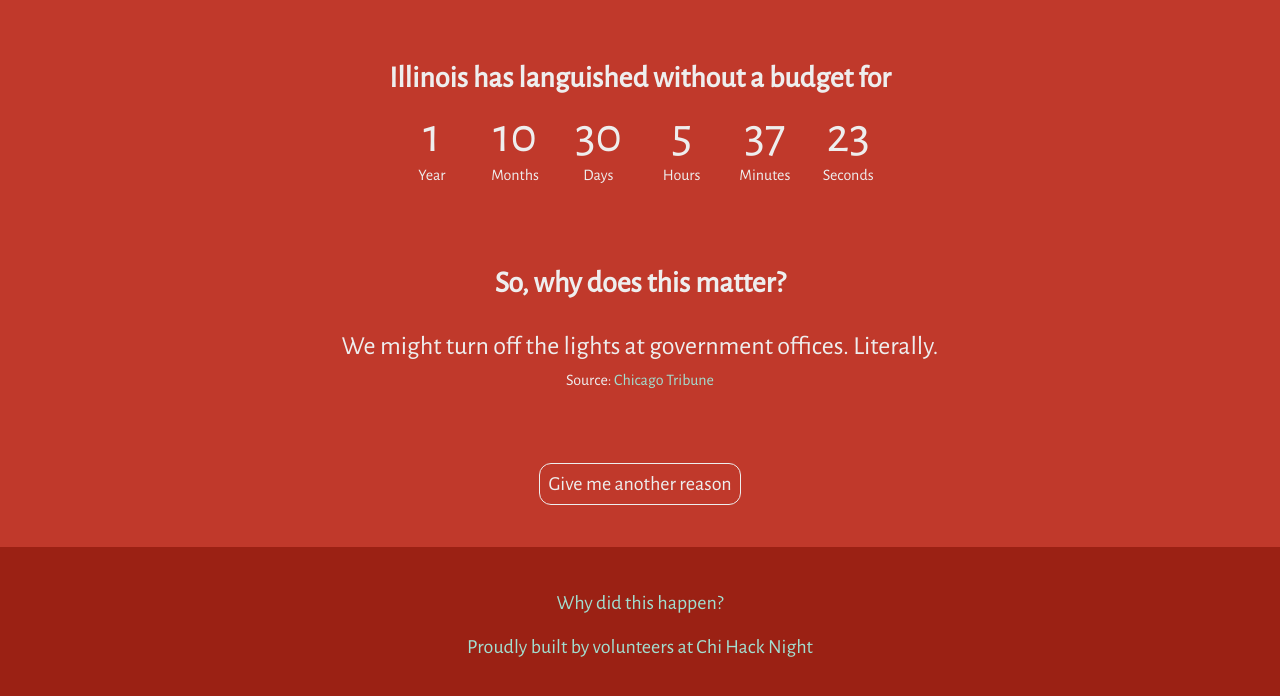
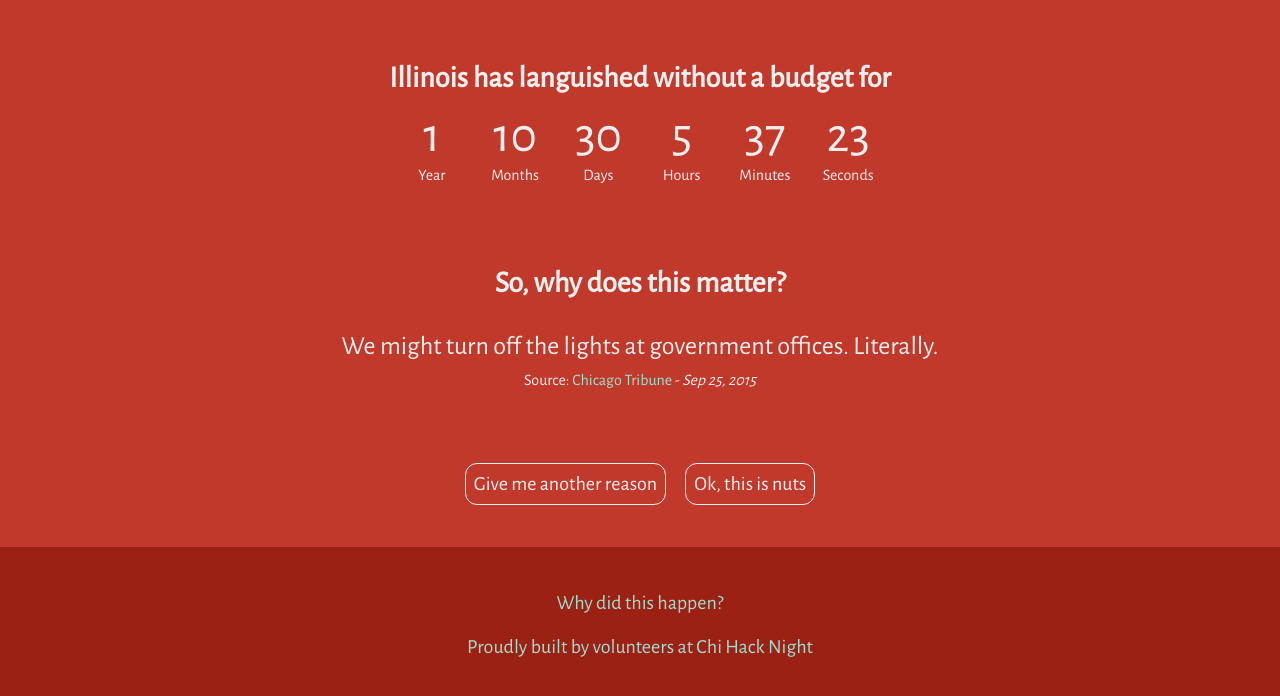
Before and after one commit to chihacknight/il-budget-clock, a Jekyll site: the page built from index.html, in a window 1280 px wide. Shown: the top 696 px of the page. Built offline with Jekyll 4.4.1, drawn with Linux system fonts in a browser that asks for light colours; some of the changed lines change nothing that is shown.

Commit message:
updated list of reasons, added dates to articles, added back in calls to action

```diff
--- a/index.html
+++ b/index.html
@@ -44,10 +44,10 @@ layout: default
 
     <button class="btn" id="more">
         Give me another reason
-    </button><!--
+    </button>
     <button class="btn" id="call-to-action-btn">
         Ok, this is nuts
-    </button> -->
+    </button>
     <br/><br/>
 </div>
 
@@ -55,9 +55,8 @@ layout: default
 <div id="do-something">
     <p class="h2">Don't just read &mdash; here are some ways you can <i>act</i></p>
 
-    <p><strong>Contact Illinois politicians</strong> and tell them that Illinois needs a budget <i>ASAP</i>. <br />Hit up Rauner at (217) 782-0244, Madigan at (217) 782-5350, or <a href="http://openstates.org/find_your_legislator/">look up your state reps</a>.</p>
-    <p><strong><a href="https://docs.google.com/forms/d/1qasyPyZr3BbWF1v2w59VvtvwiDpsldm_bwH6rnTiEdI/viewform">Contribute your story</a></strong> of how the Illinois budget crisis has affected you. We'll add it to this site!</p>
-    <p><strong>Spread the word!</strong> Share this site on social media and comment using #ticktockIL.</p>
+    <p><strong>Contact Illinois politicians</strong> and tell them that Illinois needs a budget <i>ASAP</i>. <br />Call Gov Rauner's office at (217) 782-0244, House Speaker Madigan at (217) 782-5350, or <a target='_blank' href="http://myreps.datamade.us/">look up your state reps</a>.</p>
+    <p><strong>Spread the word!</strong> Share this site on social media and comment using <a target='_blank' href='https://twitter.com/search?q=%23ticktockil'>#ticktockIL</a>.</p>
     <br/>
 </div>
 
--- a/js/app.js
+++ b/js/app.js
@@ -1,37 +1,37 @@
-var default_reason = {title: 'We might turn off the lights at government offices. Literally.', source: 'Chicago Tribune', url: 'http://www.chicagotribune.com/news/local/politics/ct-jesse-white-illinois-budget-met-0926-20150925-story.html'}
+var default_reason = {title: 'We might turn off the lights at government offices. Literally.', source: 'Chicago Tribune', url: 'http://www.chicagotribune.com/news/local/politics/ct-jesse-white-illinois-budget-met-0926-20150925-story.html', date: "Sep 25, 2015"}
 
 var reasons = [
-    {title: 'Medicaid patients might stop receiving healthcare.', source: "Progress Illinois", url: 'http://progressillinois.com/news/content/2015/07/23/state-hit-suit-over-hospital-medicaid-payments-during-budget-impasse'},
-    {title: "Illinois isn't paying insurance claims for state employees, and employees might have to start paying their doctors up front.", source: 'Chicago Sun-Times', url: 'http://chicago.suntimes.com/news/7/71/1271192/rahm-gov-name-calling-doesnt-help'},
-    {title: "College students can't afford to return to school because they might have to pay back tuition funds that were supposed to be scholarships.", source: 'Chicago Tribune', url: "http://www.chicagotribune.com/news/local/politics/ct-illinois-budget-impasse-met-20151227-story.html"},
-    {title: "3,600 senior citizens will get Meals on Wheels two days a week instead of five.", source: 'Chicago Tribune', url: "http://www.chicagotribune.com/news/local/politics/ct-illinois-budget-impasse-met-20151227-story.html"},
-    {title: "Thousands of mentally ill clients will be without psychiatric support, including medications.", source: "United Way of Illinois", url: "http://www.unitedwayillinois.org/documents/UWI_Survey_Results_Overview.pdf"},
-    {title: "The state's largest social services agency might cut treatment for drug and alcohol addiction, housing for recently released prisoners, and a shelter for children.", source: "Chicago Tribune", url: "http://www.chicagotribune.com/news/local/politics/ct-bruce-rauner-budget-cuts-met-0126-20160125-story.html"},
-    {title: "Over 100 children and 86 families affected by HIV/AIDS may lose medical, mental health, and transportation services provided by Children’s Place.", source: "Voices for Illinois Children", url: "http://www.voices4kids.org/wp-content/uploads/2015/09/Lack-of-Budget-Dismantling-Critical-State-Services-Final.pdf"},
-    {title: "More than 1,500 kids will lose access to afterschool programming from Teen Reach, with another 572 kids at immediate risk of losing programming.", source: "Voices for Illinois Children", url: "http://www.voices4kids.org/wp-content/uploads/2015/09/Lack-of-Budget-Dismantling-Critical-State-Services-Final.pdf"},
-    {title: "17,500 Illinoisans impacted by domestic violence, eviction, and financial exploitation will lose access to the civil justice system due to funding holds on Civil Legal Aid.", source: "Voices for Illinois Children", url: "http://www.voices4kids.org/wp-content/uploads/2015/09/Lack-of-Budget-Dismantling-Critical-State-Services-Final.pdf"},
-    {title: "Contractors who are building new affordable housing in Illinois and working on emergency repairs in many rural counties are not being paid.", source: "Voices for Illinois Children", url: "http://www.voices4kids.org/wp-content/uploads/2015/09/Lack-of-Budget-Dismantling-Critical-State-Services-Final.pdf"},
-    {title: "Crisis intervention services for runaways and youth at risk of delinquency in Englewood will likely be suspended.", source: "Crain's Chicago Business", url: "http://www.chicagobusiness.com/article/20160126/NEWS02/160129913/list-agencies-and-colleges-hit-by-illinois-budget-impasse"},
-    {title: "Of the 444 agencies surveyed by United Way of Illinois, 85% have reduced the number of clients they serve since July.", source: "United Way of Illinois", url: "http://www.unitedwayillinois.org/documents/UWI_Survey_Results_Overview.pdf"},
-    {title: "Free transportation in Metro East will be put on hold, preventing seniors from getting to doctor appointments.", source: "Fox 2 Now - St. Louis", url: "http://fox2now.com/2016/01/25/illinois-budget-impasse-is-forcing-social-services-to-find-new-funding/"},
-    {title: "Afterschool and technology programs run by Erie Neighborhood House, a group that helps low-income families, were cut.", source: "Crain's Chicago Business", url: "http://www.chicagobusiness.com/article/20160126/NEWS02/160129913/list-agencies-and-colleges-hit-by-illinois-budget-impasse"},
-    {title: "Chicago State University no longer has enough money to pay employees.", source: "Crain's Chicago Business", url: "http://www.chicagobusiness.com/article/20160126/NEWS02/160129913/list-agencies-and-colleges-hit-by-illinois-budget-impasse"},
-    {title: "Lutheran Social Services, the state’s largest social service agency, must lay off 43% of its staff.", source: "Fox 32 Chicago", url: "http://www.fox32chicago.com/news/local/82583800-story"},
-    {title: "Human service agencies have taken on $35 million in debt to cover the budget shortfall.", source: "PR Newswire", url: "http://www.prnewswire.com/news-releases/seven-months-into-state-budget-impasse-united-way-of-illinois-survey-shows-extensive-cuts-to-human-service-programs-and-harm-to-sector-300209500.html"},
-    {title: "The state may lose $10.1 billion in financial investments.", source: "Capitol Fax", url: "http://capitolfax.com/2015/10/02/frerichs-warns-of-impasse-consequences/"},
-    {title: "The backlog of state bills will reach $9 billion by July 2016.", source: "Chicago Sun-Times", url: "http://chicago.suntimes.com/editorials-opinion/7/71/1277143/editorial-count-ways-illinois-falling-apart"},
-    {title: "Claims or premiums for 150,000 state employees, retirees, and families have gone unpaid, forcing providers to refuse patients who can’t pay their full bill upfront.", source: "KFVS 12", url: "http://www.kfvs12.com/story/31027657/il-budget-impasse-could-affect-doctor-visits-for-state-employees"},
-    {title: "While Illinois workers continue to pay into the state health insurance plan, Illinois is not releasing funds to healthcare providers for services.", source: "KFVS 12", url: "http://www.kfvs12.com/story/31027657/il-budget-impasse-could-affect-doctor-visits-for-state-employees"},
-    {title: "A detox drug program was forced to close.", source: "Journal Courier", url: "http://myjournalcourier.com/news/85577/budget-impasse-shutters-detox-program"},
-    {title: "$107 million in funds dedicated to affordable housing are going unused, leaving 172,000 people in in a lurch.", source: "Housing Action Illinois", url: "http://housingactionil.org/2015/12/21/due-to-state-budget-impasse-more-than-107-million-in-dedicated-funds-for-affordable-housing-are-going-unused/"},
-    {title: "Approximately 735 projects at about 135 different Illinois state parks are on indefinite hold.", source: "Reboot Illinois", url: "http://www.rebootillinois.com/2015/08/26/editors-picks/katie-drews/financial-crisis-taking-720-million-toll-on-illinois-state-parks-investigation-finds/44753/"},
-    {title: "YMCA of Metropolitan Chicago was forced to cancel its Teen Reach programming at three of its Chicago centers, including the Rauner Family YMCA in Little Village.", source: "Progress Illinois", url: "http://progressillinois.com/posts/content/2016/01/26/social-service-advocates-speak-out-ahead-rauners-state-state-address"},
-    {title: "Illinois’ 12 public universities and 48 community colleges have been without any state funding for nearly seven months.", source: "The Southern Illinoisan", url: "http://thesouthern.com/news/local/educators-legislators-clash-with-rauner-over-letter/article_c4dbb5d4-b845-5d04-9a0a-f4d4727053db.html"},
-    {title: "Police training classes across the state have been canceled.", source: "Chicago Tribune", url: "http://www.chicagotribune.com/news/local/breaking/ct-police-training-illinois-budget-20150927-story.html"},
-    {title: "Illinois is one of two states that have not enacted a budget for FY2016.", source: "National Association of State Budget Officers", url: "http://www.nasbo.org/resources/states-proposed-enacted-budgets"},
-    {title: "75,000 Illinois domestic violence victims will lose services.", source: "Reboot Illinois", url: "http://www.rebootillinois.com/2015/09/30/editors-picks/emily-miller/budget-cuts-put-illinois-domestic-violence-victims-in-peril/46664/"},
-    {title: "More than 15,000 women will not receive potentially life-saving breast and cervical cancer screenings.", source: "Responsible Budget Coalition", url: "http://www.responsiblebudget.org/sites/default/files/content/pdfs/State%20of%20Our%20State%20Full%20FIN%20-%2001.26.15.pdf"},
-    {title: "The state has yet to pay Illinois State Fair butter sculptor the $2,500 she’s owed for sculpting a butter cow.", source: "NPR", url: "http://www.npr.org/2015/12/08/458959374/illinois-budget-crisis-reveals-cost-of-state-fair-butter-sculptures"}
+    {title: 'Medicaid patients might stop receiving healthcare.', source: "Progress Illinois", url: 'http://progressillinois.com/news/content/2015/07/23/state-hit-suit-over-hospital-medicaid-payments-during-budget-impasse', date: "Jul 23, 2015"},
+    {title: "College students can't afford to return to school because they might have to pay back tuition funds that were supposed to be scholarships.", source: 'Chicago Tribune', url: "http://www.chicagotribune.com/news/local/politics/ct-illinois-budget-impasse-met-20151227-story.html", date: "Dec 27, 2015"},
+    {title: "3,600 senior citizens will get Meals on Wheels two days a week instead of five.", source: 'Chicago Tribune', url: "http://www.chicagotribune.com/news/local/politics/ct-illinois-budget-impasse-met-20151227-story.html", date: "Dec 27, 2015"},
+    {title: "Thousands of mentally ill clients will be without psychiatric support, including medications.", source: "United Way of Illinois", url: "http://www.unitedwayillinois.org/documents/UWI_Survey_Results_Overview.pdf", date: "Jul 1, 2015"},
+    {title: "The state's largest social services agency might cut treatment for drug and alcohol addiction, housing for recently released prisoners, and a shelter for children.", source: "Chicago Tribune", url: "http://www.chicagotribune.com/news/local/politics/ct-bruce-rauner-budget-cuts-met-0126-20160125-story.html", date: "Jan 25, 2016"},
+    {title: "Over 100 children and 86 families affected by HIV/AIDS may lose medical, mental health, and transportation services provided by Children’s Place.", source: "Voices for Illinois Children", url: "http://www.voices4kids.org/wp-content/uploads/2015/09/Lack-of-Budget-Dismantling-Critical-State-Services-Final.pdf", date: "Sep 1, 2015"},
+    {title: "More than 1,500 kids will lose access to afterschool programming from Teen Reach, with another 572 kids at immediate risk of losing programming.", source: "Voices for Illinois Children", url: "http://www.voices4kids.org/wp-content/uploads/2015/09/Lack-of-Budget-Dismantling-Critical-State-Services-Final.pdf", date: "Sep 1, 2015"},
+    {title: "17,500 Illinoisans impacted by domestic violence, eviction, and financial exploitation will lose access to the civil justice system due to funding holds on Civil Legal Aid.", source: "Voices for Illinois Children", url: "http://www.voices4kids.org/wp-content/uploads/2015/09/Lack-of-Budget-Dismantling-Critical-State-Services-Final.pdf", date: "Sep 1, 2015"},
+    {title: "Contractors who are building new affordable housing in Illinois and working on emergency repairs in many rural counties are not being paid.", source: "Voices for Illinois Children", url: "http://www.voices4kids.org/wp-content/uploads/2015/09/Lack-of-Budget-Dismantling-Critical-State-Services-Final.pdf", date: "Sep 9, 2015"},
+    {title: "Crisis intervention services for runaways and youth at risk of delinquency in Englewood will likely be suspended.", source: "Crain's Chicago Business", url: "http://www.chicagobusiness.com/article/20160126/NEWS02/160129913/list-agencies-and-colleges-hit-by-illinois-budget-impasse", date: "Jan 26, 2016"},
+    {title: "Of the 444 agencies surveyed by United Way of Illinois, 85% have reduced the number of clients they serve since July.", source: "United Way of Illinois", url: "http://www.unitedwayillinois.org/documents/UWI_Survey_Results_Overview.pdf", date: "Jul 1, 2015"},
+    {title: "Free transportation in Metro East will be put on hold, preventing seniors from getting to doctor appointments.", source: "Fox 2 Now - St. Louis", url: "http://fox2now.com/2016/01/25/illinois-budget-impasse-is-forcing-social-services-to-find-new-funding/", date: "Jan 25, 2016"},
+    {title: "Afterschool and technology programs run by Erie Neighborhood House, a group that helps low-income families, were cut.", source: "Crain's Chicago Business", url: "http://www.chicagobusiness.com/article/20160126/NEWS02/160129913/list-agencies-and-colleges-hit-by-illinois-budget-impasse", date: "Jan 26, 2016"},
+    {title: "Chicago State University no longer has enough money to pay employees.", source: "Crain's Chicago Business", url: "http://www.chicagobusiness.com/article/20160126/NEWS02/160129913/list-agencies-and-colleges-hit-by-illinois-budget-impasse", date: "Jan 26, 2016"},
+    {title: "Lutheran Social Services, the state’s largest social service agency, must lay off 43% of its staff.", source: "Fox 32 Chicago", url: "http://www.fox32chicago.com/news/local/82583800-story", date: "Jan 26, 2016"},
+    {title: "Human service agencies have taken on $35 million in debt to cover the budget shortfall.", source: "PR Newswire", url: "http://www.prnewswire.com/news-releases/seven-months-into-state-budget-impasse-united-way-of-illinois-survey-shows-extensive-cuts-to-human-service-programs-and-harm-to-sector-300209500.html", date: "Jan 26, 2016"},
+    {title: "The state may lose $10.1 billion in financial investments.", source: "Capitol Fax", url: "http://capitolfax.com/2015/10/02/frerichs-warns-of-impasse-consequences/", date: "Oct 2, 2015"},
+    {title: "Claims or premiums for 150,000 state employees, retirees, and families have gone unpaid, forcing providers to refuse patients who can’t pay their full bill upfront.", source: "KFVS 12", url: "http://www.kfvs12.com/story/31027657/il-budget-impasse-could-affect-doctor-visits-for-state-employees", date: "Jan 21, 2016"},
+    {title: "While Illinois workers continue to pay into the state health insurance plan, Illinois is not releasing funds to healthcare providers for services.", source: "KFVS 12", url: "http://www.kfvs12.com/story/31027657/il-budget-impasse-could-affect-doctor-visits-for-state-employees", date: "Jan 21, 2016"},
+    {title: "A detox drug program was forced to close.", source: "Journal Courier", url: "http://myjournalcourier.com/news/85577/budget-impasse-shutters-detox-program", date: "Sept 5, 2015"},
+    {title: "$107 million in funds dedicated to affordable housing are going unused, leaving 172,000 people in in a lurch.", source: "Housing Action Illinois", url: "http://housingactionil.org/2015/12/21/due-to-state-budget-impasse-more-than-107-million-in-dedicated-funds-for-affordable-housing-are-going-unused/", date: "Dec 21, 2015"},
+    {title: "Approximately 735 projects at about 135 different Illinois state parks are on indefinite hold.", source: "Reboot Illinois", url: "http://www.rebootillinois.com/2015/08/26/editors-picks/katie-drews/financial-crisis-taking-720-million-toll-on-illinois-state-parks-investigation-finds/44753/", date: "Aug 26, 2016"},
+    {title: "YMCA of Metropolitan Chicago was forced to cancel its Teen Reach programming at three of its Chicago centers, including the Rauner Family YMCA in Little Village.", source: "Progress Illinois", url: "http://progressillinois.com/posts/content/2016/01/26/social-service-advocates-speak-out-ahead-rauners-state-state-address", date: "Jan 26, 2016"},
+    {title: "Illinois’ 12 public universities and 48 community colleges have been without any state funding for nearly seven months.", source: "The Southern Illinoisan", url: "http://thesouthern.com/news/local/educators-legislators-clash-with-rauner-over-letter/article_c4dbb5d4-b845-5d04-9a0a-f4d4727053db.html", date: "Jan 24, 2016"},
+    {title: "Police training classes across the state have been canceled.", source: "Chicago Tribune", url: "http://www.chicagotribune.com/news/local/breaking/ct-police-training-illinois-budget-20150927-story.html", date: "Sept 27, 2015"},
+    {title: "75,000 Illinois domestic violence victims will lose services.", source: "Reboot Illinois", url: "http://www.rebootillinois.com/2015/09/30/editors-picks/emily-miller/budget-cuts-put-illinois-domestic-violence-victims-in-peril/46664/", date: "Sept 30, 2015"},
+    {title: "More than 15,000 women will not receive potentially life-saving breast and cervical cancer screenings.", source: "Responsible Budget Coalition", url: "http://www.responsiblebudget.org/sites/default/files/content/pdfs/State%20of%20Our%20State%20Full%20FIN%20-%2001.26.15.pdf", date: "Jan 26, 2016"},
+    {title: "The state has yet to pay Illinois State Fair butter sculptor the $2,500 she’s owed for sculpting a butter cow.", source: "NPR", url: "http://www.npr.org/2015/12/08/458959374/illinois-budget-crisis-reveals-cost-of-state-fair-butter-sculptures", date: "Dec 8, 2015"},
+    {title: "The Baby Fold residential treatment center in Normal, IL has been forced to close.", source: "Pantagraph", url: "http://www.pantagraph.com/news/local/baby-fold-to-close-residential-treatment-center/article_ebdac8fc-622b-5ace-9158-6725186b0b2c.html", date: "May 26, 2017"}
+    ,
+    {title: "Northeastern Illinois University has been forced to cut 180 jobs.", source: "Capitol Fax", url: "https://capitolfax.com/2017/05/30/neiu-to-cut-180-jobs/", date: "May 30, 2017"}
 ]
 var indices = []
 $.each(reasons, function( index, value ) {
@@ -68,7 +68,10 @@ function shuffle(o){
 }
 
 function renderReason(reason){
-    $("#reason").html(reason['title']+'<br /><span  class="small">Source: <a href="'+reason['url']+'" target="blank">' + reason['source'] + '</a></span>');
+    var reason_date = "";
+    if (reason['date'])
+        reason_date = " - <em>" + reason['date'] + "</em>";
+    $("#reason").html(reason['title']+'<br /><span  class="small">Source: <a href="'+reason['url']+'" target="blank">' + reason['source'] + '</a>'+ reason_date + '</span>');
 }
 
 
```
